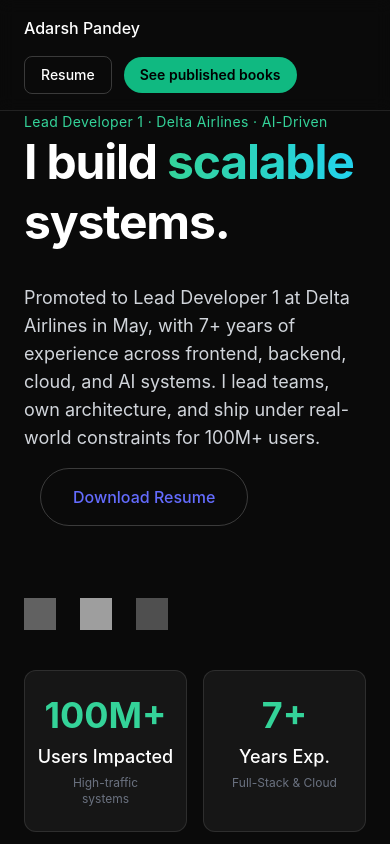
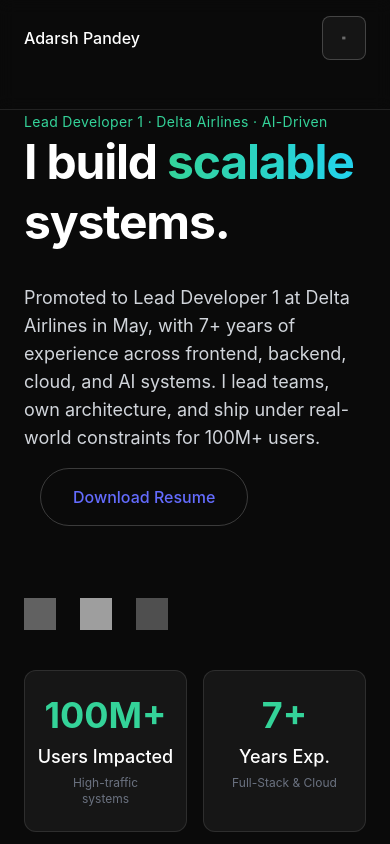
Before and after one commit to learneradarsh/learneradarsh.github.io, a React (Vite) app: page / in a window 390 px wide. Shown: the top 844 px of the page. Built offline with nearby package versions, Linux system fonts and the light colour scheme; grey boxes are pictures that could not be loaded.

Commit message:
Fix mobile header hamburger icon and layout

```diff
--- a/src/components/Header.tsx
+++ b/src/components/Header.tsx
@@ -1,9 +1,32 @@
+import { useState } from "react";
+
 export default function Header() {
+  const [menuOpen, setMenuOpen] = useState(false);
+
   return (
     <header className="fixed top-0 w-full z-50 bg-neutral-950/80 backdrop-blur border-b border-white/10">
       <div className="max-w-7xl mx-auto px-6 py-4 flex flex-col gap-4 md:flex-row md:items-center md:justify-between">
-        <div className="flex flex-col gap-3 md:flex-row md:items-center md:gap-8">
+        <div className="flex items-center justify-between gap-3 md:justify-start md:gap-8">
           <span className="text-white font-medium">Adarsh Pandey</span>
+
+          <button
+            type="button"
+            onClick={() => setMenuOpen((open) => !open)}
+            className="md:hidden inline-flex h-11 w-11 items-center justify-center rounded-lg border border-white/20 bg-white/5 text-white hover:border-white/40 transition"
+            aria-label={menuOpen ? "Close navigation menu" : "Open navigation menu"}
+            aria-expanded={menuOpen}
+          >
+            {menuOpen ? (
+              <span className="text-xl">×</span>
+            ) : (
+              <svg viewBox="0 0 24 24" fill="none" stroke="white" strokeWidth="2.5" strokeLinecap="round" strokeLinejoin="round" className="h-5 w-5 text-white">
+                <line x1="4" y1="6" x2="20" y2="6" />
+                <line x1="4" y1="12" x2="20" y2="12" />
+                <line x1="4" y1="18" x2="20" y2="18" />
+              </svg>
+            )}
+          </button>
+
           <nav className="hidden md:flex items-center gap-4 text-sm text-gray-300">
             <a href="#home" className="hover:text-white transition">Home</a>
             <a href="#workshop" className="hover:text-white transition">Workshop</a>
@@ -14,9 +37,11 @@ export default function Header() {
           </nav>
         </div>
 
-        <div className="flex flex-wrap items-center gap-3">
+        <div className="flex items-center gap-3 md:justify-end md:gap-3">
+          <div className="hidden md:flex flex-wrap items-center gap-3">
             <a
               target="_blank"
+              rel="noreferrer"
               href="https://drive.google.com/file/d/1TFvgNOAvS07SrYDtZ0MjaqoErtyMIpYz/view?usp=sharing"
               className="text-sm px-4 py-2 rounded-lg border border-white/20 hover:border-white/40 transition text-white"
             >
@@ -30,6 +55,35 @@ export default function Header() {
             </a>
           </div>
         </div>
+      </div>
+
+      <nav
+        className={`md:hidden overflow-hidden border-t border-white/10 bg-neutral-950/95 px-6 pb-4 transition-all duration-300 ${
+          menuOpen ? "max-h-80 pt-2 opacity-100" : "max-h-0 opacity-0"
+        }`}
+        aria-label="Mobile navigation"
+      >
+        <div className="flex flex-col gap-3 text-sm text-gray-300">
+          <a href="#home" onClick={() => setMenuOpen(false)} className="hover:text-white transition">
+            Home
+          </a>
+          <a href="#workshop" onClick={() => setMenuOpen(false)} className="hover:text-white transition">
+            Workshop
+          </a>
+          <a href="#books" onClick={() => setMenuOpen(false)} className="hover:text-white transition">
+            Books
+          </a>
+          <a href="#impact" onClick={() => setMenuOpen(false)} className="hover:text-white transition">
+            Impact
+          </a>
+          <a href="#experience" onClick={() => setMenuOpen(false)} className="hover:text-white transition">
+            Experience
+          </a>
+          <a href="#projects" onClick={() => setMenuOpen(false)} className="hover:text-white transition">
+            Projects
+          </a>
+        </div>
+      </nav>
     </header>
   );
 }
```
Lines whose indentation alone changed are shown as unchanged.
